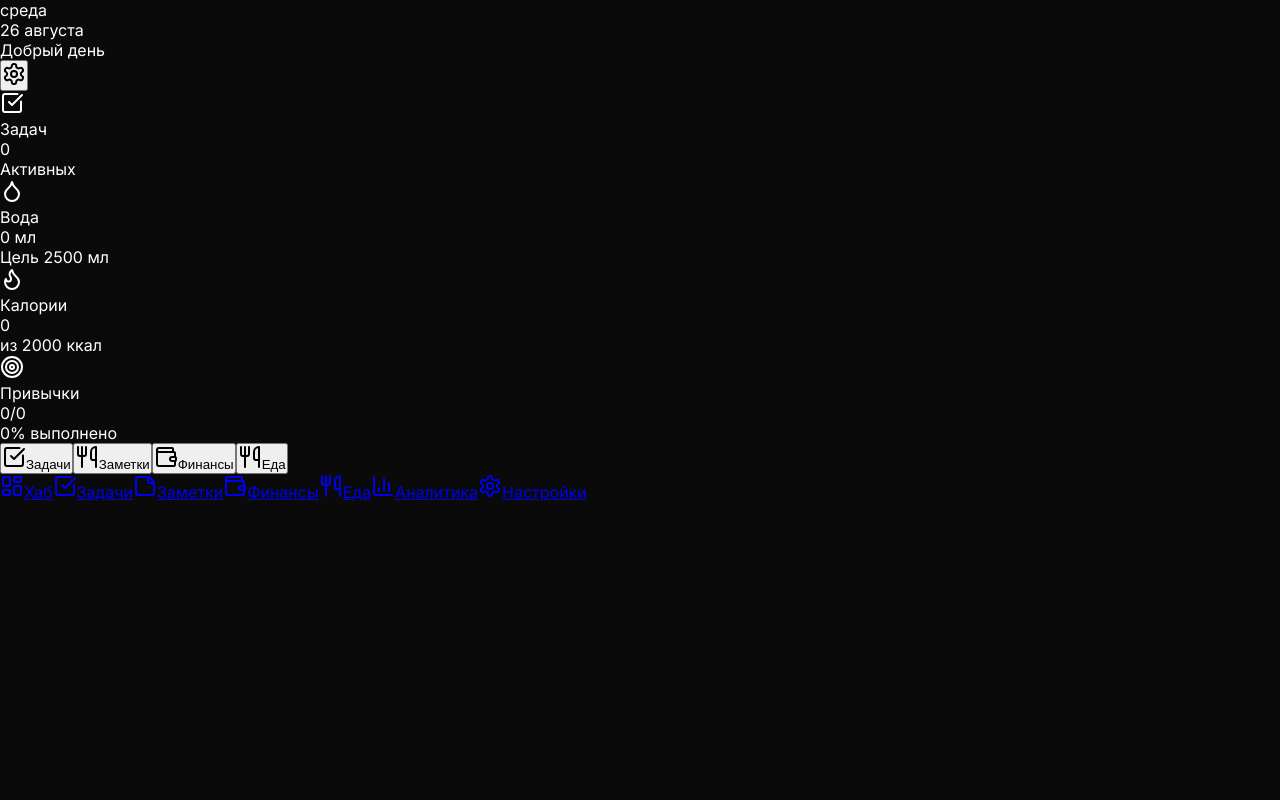
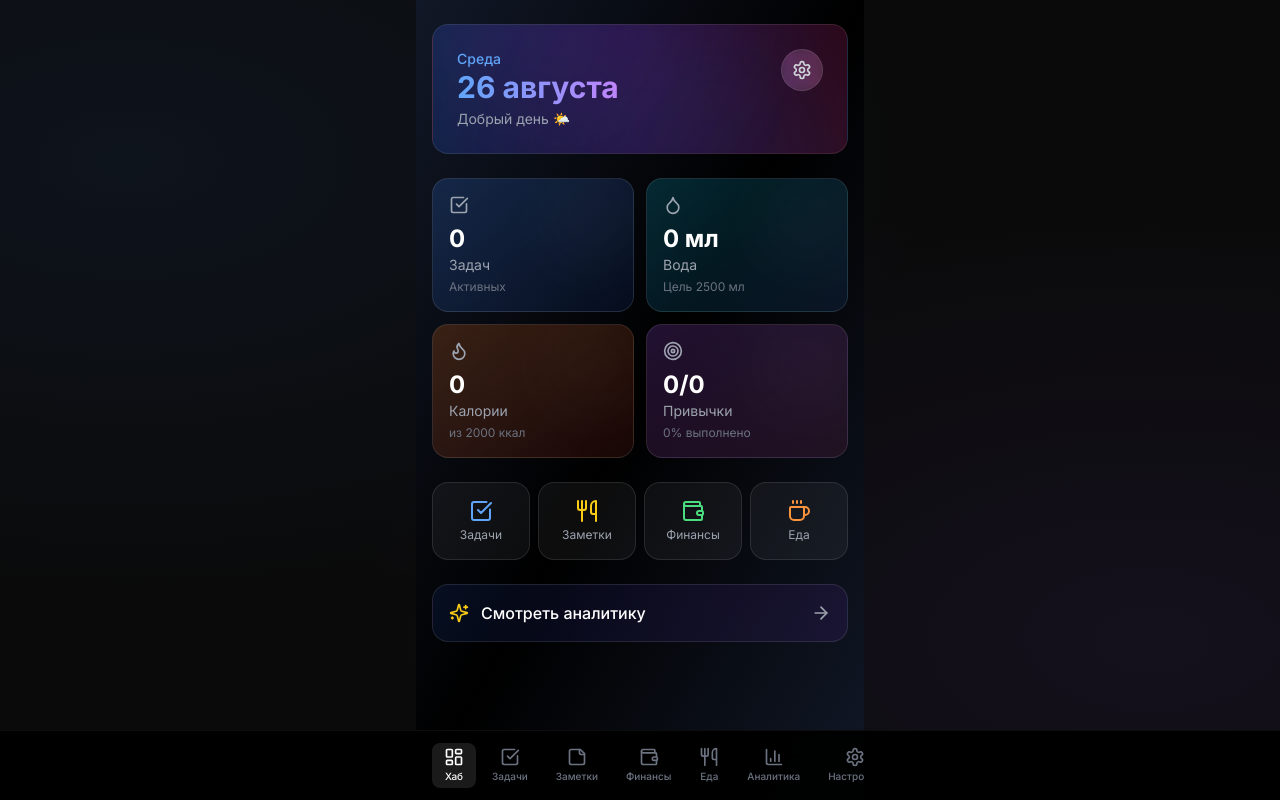
Before and after one commit to CR0CL/thug-life-tracker, a Next.js app: page /digest in a window 1280 px wide. Built offline with nearby package versions, Linux system fonts and the light colour scheme.

Commit message:
🔥 Охуенный дизайн: карточки, градиенты, анимации

```diff
--- a/app/(main)/digest/page.tsx
+++ b/app/(main)/digest/page.tsx
@@ -2,7 +2,11 @@
 
 import { useState, useEffect } from 'react'
 import Link from 'next/link'
-import { Settings, Mic, Loader2, Check, Flame, Droplet, Utensils, Calendar, CheckSquare, Wallet, Target } from 'lucide-react'
+import {
+  Settings, Mic, Loader2, Check, Flame, Droplet, Utensils,
+  CheckSquare, Wallet, Target, Calendar, TrendingUp, TrendingDown,
+  ArrowRight, Sparkles, Zap, Coffee
+} from 'lucide-react'
 import { createClient } from '@/lib/supabase/client'
 import VoiceInputSimple from '@/components/VoiceInputSimple'
 
@@ -28,9 +32,7 @@ export default function DigestPage() {
           .select('water_goal')
           .eq('user_id', user.id)
           .single()
-        if (profile?.water_goal) {
-          setWaterGoal(profile.water_goal)
-        }
+        if (profile?.water_goal) setWaterGoal(profile.water_goal)
         await loadData()
       }
       setLoading(false)
@@ -40,57 +42,32 @@ export default function DigestPage() {
 
   const loadData = async () => {
     const today = new Date().toISOString().split('T')[0]
-
-    const { data: tasksData } = await supabase
-      .from('tasks')
-      .select('*')
-      .eq('is_done', false)
-      .order('created_at', { ascending: true })
+    const { data: tasksData } = await supabase.from('tasks').select('*').eq('is_done', false).order('created_at', { ascending: true })
     setTasks(tasksData || [])
-
-    const { data: waterData } = await supabase
-      .from('water_logs')
-      .select('amount')
-      .gte('logged_at', today)
-      .lt('logged_at', today + 'T23:59:59')
+    const { data: waterData } = await supabase.from('water_logs').select('amount').gte('logged_at', today).lt('logged_at', today + 'T23:59:59')
     const waterTotal = (waterData || []).reduce((sum, w) => sum + (w.amount || 0), 0)
     setWater(waterTotal)
-
-    const { data: foodData } = await supabase
-      .from('food_logs')
-      .select('calories')
-      .gte('logged_at', today)
-      .lt('logged_at', today + 'T23:59:59')
+    const { data: foodData } = await supabase.from('food_logs').select('calories').gte('logged_at', today).lt('logged_at', today + 'T23:59:59')
     const caloriesTotal = (foodData || []).reduce((sum, f) => sum + (f.calories || 0), 0)
     setCalories(caloriesTotal)
-
-    const { data: ritualsData } = await supabase
-      .from('rituals')
-      .select('*')
+    const { data: ritualsData } = await supabase.from('rituals').select('*')
     setRituals(ritualsData || [])
   }
 
   const handleVoiceTranscript = async (text: string) => {
     setMessage(`⏳ Обработка: "${text}"...`)
     setMessageType(null)
-
     try {
       const response = await fetch('/api/voice', {
         method: 'POST',
         headers: { 'Content-Type': 'application/json' },
         body: JSON.stringify({ text, userId })
       })
-
       const data = await response.json()
-
       if (data.success) {
         const typeNames: Record<string, string> = {
-          task: 'Задача',
-          note: 'Заметка',
-          money: 'Транзакция',
-          food: 'Приём пищи',
-          meeting: 'Встреча',
-          ritual: 'Привычка'
+          task: 'Задача', note: 'Заметка', money: 'Транзакция',
+          food: 'Приём пищи', meeting: 'Встреча', ritual: 'Привычка'
         }
         setMessage(`✅ ${typeNames[data.type] || 'Запись'} добавлена: ${data.text}`)
         setMessageType('success')
@@ -103,32 +80,22 @@ export default function DigestPage() {
       setMessage(`❌ Ошибка: ${error}`)
       setMessageType('error')
     }
-
-    setTimeout(() => {
-      setMessage(null)
-      setMessageType(null)
-    }, 5000)
+    setTimeout(() => { setMessage(null); setMessageType(null) }, 5000)
   }
 
   const handleVoiceError = (error: string) => {
     setMessage(`❌ ${error}`)
     setMessageType('error')
-    setTimeout(() => {
-      setMessage(null)
-      setMessageType(null)
-    }, 5000)
+    setTimeout(() => { setMessage(null); setMessageType(null) }, 5000)
   }
 
-  const getDayName = () => {
-    return new Date().toLocaleDateString('ru-RU', { weekday: 'long' })
-  }
-
+  const getDayName = () => new Date().toLocaleDateString('ru-RU', { weekday: 'long' })
   const getGreeting = () => {
     const hour = new Date().getHours()
-    if (hour >= 6 && hour < 12) return 'Доброе утро'
-    if (hour >= 12 && hour < 18) return 'Добрый день'
-    if (hour >= 18 && hour < 23) return 'Добрый вечер'
-    return 'Доброй ночи'
+    if (hour >= 6 && hour < 12) return 'Доброе утро ☀️'
+    if (hour >= 12 && hour < 18) return 'Добрый день 🌤️'
+    if (hour >= 18 && hour < 23) return 'Добрый вечер 🌙'
+    return 'Доброй ночи 🌃'
   }
 
   const activeTasks = tasks.length
@@ -138,129 +105,126 @@ export default function DigestPage() {
 
   if (loading) {
     return (
-      <div className="min-h-screen bg-black flex items-center justify-center">
-        <Loader2 className="w-8 h-8 text-blue-500 animate-spin" />
+      <div className="min-h-screen bg-gradient-to-br from-gray-900 via-black to-gray-900 flex items-center justify-center">
+        <Loader2 className="w-12 h-12 text-blue-500 animate-spin" />
       </div>
     )
   }
 
   return (
-    <div className="min-h-screen bg-black text-white px-4 py-6">
-      {/* Верхняя часть */}
-      <div className="flex justify-between items-start mb-6">
+    <div className="min-h-screen bg-gradient-to-br from-gray-900 via-black to-gray-900 text-white px-4 py-6">
+      {/* Верхняя часть с градиентом */}
+      <div className="relative overflow-hidden rounded-2xl bg-gradient-to-r from-blue-600/20 via-purple-600/20 to-pink-600/20 p-6 mb-6 border border-white/10 backdrop-blur-sm">
+        <div className="absolute top-0 right-0 w-64 h-64 bg-blue-500/10 rounded-full blur-3xl" />
+        <div className="absolute bottom-0 left-0 w-64 h-64 bg-purple-500/10 rounded-full blur-3xl" />
+        <div className="relative z-10 flex justify-between items-start">
           <div>
-          <p className="text-gray-400 text-sm capitalize">{getDayName()}</p>
-          <p className="text-2xl font-bold">
+            <p className="text-sm text-blue-400 font-medium capitalize">{getDayName()}</p>
+            <p className="text-3xl font-bold bg-gradient-to-r from-blue-400 to-purple-400 bg-clip-text text-transparent">
               {new Date().toLocaleDateString('ru-RU', { day: 'numeric', month: 'long' })}
             </p>
             <p className="text-gray-400 text-sm mt-1">{getGreeting()}</p>
           </div>
           <div className="flex items-center gap-2">
             {userId && (
-            <VoiceInputSimple
-              onTranscript={handleVoiceTranscript}
-              onError={handleVoiceError}
-            />
+              <div className="relative">
+                <VoiceInputSimple onTranscript={handleVoiceTranscript} onError={handleVoiceError} />
+                <span className="absolute -top-1 -right-1 w-3 h-3 bg-green-500 rounded-full animate-pulse" />
+              </div>
             )}
             <Link href="/settings">
-            <button className="p-2 bg-white/5 rounded-full border border-white/10 hover:bg-white/10 transition-colors">
-              <Settings className="w-5 h-5 text-gray-400" />
+              <button className="p-2.5 bg-white/10 backdrop-blur-sm rounded-full border border-white/10 hover:bg-white/20 transition-all hover:scale-105">
+                <Settings className="w-5 h-5 text-gray-300" />
               </button>
             </Link>
           </div>
         </div>
+      </div>
 
-      {/* Сообщение */}
       {message && (
-        <div className={`rounded-xl p-3 border mb-4 ${
+        <div className={`rounded-2xl p-4 border backdrop-blur-sm mb-4 animate-fade-in ${
           messageType === 'success'
             ? 'bg-green-500/10 border-green-500/30 text-green-400'
             : messageType === 'error'
             ? 'bg-red-500/10 border-red-500/30 text-red-400'
             : 'bg-blue-500/10 border-blue-500/30 text-blue-400'
         }`}>
-          <p className="text-sm">{message}</p>
+          <p className="text-sm font-medium">{message}</p>
         </div>
       )}
 
-      {/* Задача дня */}
+      {/* Задача дня — красивая карточка */}
       {activeTasks > 0 && (
-        <div className="bg-white/5 rounded-xl p-4 border border-white/10 mb-4">
-          <div className="flex items-center gap-3">
-            <div className="w-6 h-6 rounded-full border-2 border-gray-400 flex items-center justify-center">
-              <Check className="w-4 h-4 text-black opacity-0" />
+        <div className="group relative overflow-hidden rounded-2xl bg-gradient-to-r from-blue-600/10 to-purple-600/10 p-5 border border-white/10 hover:border-blue-500/30 transition-all duration-300 mb-4 cursor-pointer">
+          <div className="absolute top-0 right-0 w-32 h-32 bg-blue-500/5 rounded-full blur-2xl group-hover:scale-150 transition-transform duration-500" />
+          <div className="flex items-center gap-4 relative z-10">
+            <div className="w-12 h-12 rounded-2xl bg-gradient-to-br from-blue-500/20 to-purple-500/20 flex items-center justify-center">
+              <Zap className="w-6 h-6 text-yellow-400" />
             </div>
-            <div>
-              <p className="text-xs text-gray-400">ЗАДАЧА ДНЯ</p>
-              <p className="font-medium">{tasks[0]?.title}</p>
+            <div className="flex-1">
+              <p className="text-xs font-medium text-blue-400 uppercase tracking-wider">Задача дня</p>
+              <p className="text-lg font-semibold">{tasks[0]?.title}</p>
+            </div>
+            <div className="w-8 h-8 rounded-full border-2 border-blue-400/30 flex items-center justify-center group-hover:border-blue-400 transition-colors">
+              <Check className="w-4 h-4 text-blue-400 opacity-0 group-hover:opacity-100 transition-opacity" />
             </div>
           </div>
         </div>
       )}
 
-      {/* Карточки */}
-      <div className="grid grid-cols-2 gap-3">
-        <div className="bg-white/5 rounded-xl p-4 border border-white/10">
-          <div className="flex items-center gap-2 mb-1">
-            <CheckSquare className="w-4 h-4 text-blue-400" />
-            <p className="text-sm text-gray-400">Задач</p>
-          </div>
-          <p className="text-2xl font-bold text-white">{activeTasks}</p>
-          <p className="text-xs text-green-400">Активных</p>
-        </div>
-        <div className="bg-white/5 rounded-xl p-4 border border-white/10">
-          <div className="flex items-center gap-2 mb-1">
-            <Droplet className="w-4 h-4 text-blue-400" />
-            <p className="text-sm text-gray-400">Вода</p>
-          </div>
-          <p className="text-2xl font-bold text-white">{water} мл</p>
-          <p className="text-xs text-gray-400">Цель {waterGoal} мл</p>
-        </div>
-        <div className="bg-white/5 rounded-xl p-4 border border-white/10">
-          <div className="flex items-center gap-2 mb-1">
-            <Flame className="w-4 h-4 text-orange-400" />
-            <p className="text-sm text-gray-400">Калории</p>
-          </div>
-          <p className="text-2xl font-bold text-white">{calories}</p>
-          <p className="text-xs text-gray-400">из 2000 ккал</p>
-        </div>
-        <div className="bg-white/5 rounded-xl p-4 border border-white/10">
-          <div className="flex items-center gap-2 mb-1">
-            <Target className="w-4 h-4 text-purple-400" />
-            <p className="text-sm text-gray-400">Привычки</p>
-          </div>
-          <p className="text-2xl font-bold text-white">{doneRituals}/{totalRituals}</p>
-          <p className="text-xs text-green-400">{ritualProgress}% выполнено</p>
+      {/* Карточки статистики — теперь с иконками и градиентами */}
+      <div className="grid grid-cols-2 gap-3 mb-6">
+        {[
+          { icon: CheckSquare, label: 'Задач', value: activeTasks, sub: 'Активных', color: 'from-blue-500/20 to-blue-600/10' },
+          { icon: Droplet, label: 'Вода', value: `${water} мл`, sub: `Цель ${waterGoal} мл`, color: 'from-cyan-500/20 to-blue-500/10' },
+          { icon: Flame, label: 'Калории', value: calories, sub: 'из 2000 ккал', color: 'from-orange-500/20 to-red-500/10' },
+          { icon: Target, label: 'Привычки', value: `${doneRituals}/${totalRituals}`, sub: `${ritualProgress}% выполнено`, color: 'from-purple-500/20 to-pink-500/10' }
+        ].map((item, i) => (
+          <div key={i} className={`group relative overflow-hidden rounded-2xl bg-gradient-to-br ${item.color} p-4 border border-white/10 hover:border-white/20 transition-all duration-300 hover:scale-[1.02]`}>
+            <div className="absolute top-0 right-0 w-20 h-20 bg-white/5 rounded-full blur-2xl group-hover:scale-150 transition-transform duration-500" />
+            <div className="relative z-10">
+              <item.icon className="w-5 h-5 text-gray-400 mb-2" />
+              <p className="text-2xl font-bold">{item.value}</p>
+              <p className="text-sm text-gray-400">{item.label}</p>
+              <p className="text-xs text-gray-500 mt-1">{item.sub}</p>
             </div>
           </div>
+        ))}
+      </div>
 
-      {/* Быстрый доступ */}
-      <div className="mt-6 grid grid-cols-4 gap-2">
-        <Link href="/tasks">
-          <button className="w-full bg-white/5 rounded-xl p-3 border border-white/10 hover:bg-white/10 transition-colors text-center">
-            <CheckSquare className="w-5 h-5 text-blue-400 mx-auto mb-1" />
-            <span className="text-xs text-gray-400">Задачи</span>
-          </button>
+      {/* Быстрый доступ — теперь с иконками и эффектами */}
+      <div className="grid grid-cols-4 gap-2">
+        {[
+          { icon: CheckSquare, label: 'Задачи', href: '/tasks', color: 'blue' },
+          { icon: Utensils, label: 'Заметки', href: '/notes', color: 'yellow' },
+          { icon: Wallet, label: 'Финансы', href: '/money', color: 'green' },
+          { icon: Coffee, label: 'Еда', href: '/food', color: 'orange' }
+        ].map((item, i) => (
+          <Link key={i} href={item.href}>
+            <div className={`group relative overflow-hidden rounded-2xl bg-white/5 p-4 border border-white/10 hover:border-${item.color}-500/30 transition-all duration-300 hover:scale-105 cursor-pointer text-center`}>
+              <div className={`absolute inset-0 bg-gradient-to-br from-${item.color}-500/0 to-${item.color}-500/5 opacity-0 group-hover:opacity-100 transition-opacity duration-300`} />
+              <div className="relative z-10">
+                <item.icon className={`w-6 h-6 text-${item.color}-400 mx-auto mb-1 group-hover:scale-110 transition-transform duration-300`} />
+                <p className="text-xs text-gray-400 group-hover:text-white transition-colors duration-300">{item.label}</p>
+              </div>
+            </div>
           </Link>
-        <Link href="/notes">
-          <button className="w-full bg-white/5 rounded-xl p-3 border border-white/10 hover:bg-white/10 transition-colors text-center">
-            <Utensils className="w-5 h-5 text-yellow-400 mx-auto mb-1" />
-            <span className="text-xs text-gray-400">Заметки</span>
-          </button>
+        ))}
+      </div>
+
+      {/* Кнопка "Перейти к аналитике" */}
+      <Link href="/analytics">
+        <div className="mt-6 group relative overflow-hidden rounded-2xl bg-gradient-to-r from-blue-600/10 to-purple-600/10 p-4 border border-white/10 hover:border-blue-500/30 transition-all duration-300 cursor-pointer">
+          <div className="absolute inset-0 bg-gradient-to-r from-blue-500/0 to-purple-500/0 group-hover:from-blue-500/5 group-hover:to-purple-500/5 transition-all duration-300" />
+          <div className="relative z-10 flex items-center justify-between">
+            <div className="flex items-center gap-3">
+              <Sparkles className="w-5 h-5 text-yellow-400" />
+              <span className="font-medium">Смотреть аналитику</span>
+            </div>
+            <ArrowRight className="w-5 h-5 text-gray-400 group-hover:translate-x-1 transition-transform duration-300" />
+          </div>
+        </div>
       </Link>
-        <Link href="/money">
-          <button className="w-full bg-white/5 rounded-xl p-3 border border-white/10 hover:bg-white/10 transition-colors text-center">
-            <Wallet className="w-5 h-5 text-green-400 mx-auto mb-1" />
-            <span className="text-xs text-gray-400">Финансы</span>
-          </button>
-        </Link>
-        <Link href="/food">
-          <button className="w-full bg-white/5 rounded-xl p-3 border border-white/10 hover:bg-white/10 transition-colors text-center">
-            <Utensils className="w-5 h-5 text-orange-400 mx-auto mb-1" />
-            <span className="text-xs text-gray-400">Еда</span>
-          </button>
-        </Link>
-      </div>
     </div>
   )
 }
--- a/app/layout.tsx
+++ b/app/layout.tsx
@@ -1,7 +1,11 @@
 import type { Metadata } from 'next'
 import { Inter } from 'next/font/google'
+import '@/styles/globals.css'
 
-const inter = Inter({ subsets: ['latin'] })
+const inter = Inter({
+  subsets: ['latin', 'cyrillic'],
+  display: 'swap',
+})
 
 export const metadata: Metadata = {
   title: 'Thug Life Tracker',
@@ -14,10 +18,7 @@ export default function RootLayout({
   children: React.ReactNode
 }) {
   return (
-    <html lang="ru">
-      <head>
-        <link rel="stylesheet" href="/styles.css" />
-      </head>
+    <html lang="ru" className="dark">
       <body className={inter.className}>
         {children}
       </body>
--- a/styles/globals.css
+++ b/styles/globals.css
@@ -2,10 +2,71 @@
 @tailwind components;
 @tailwind utilities;
 
-.scrollbar-hide::-webkit-scrollbar {
-  display: none;
+@layer base {
+  :root {
+    --background: 0 0% 100%;
+    --foreground: 222.2 84% 4.9%;
+  }
+
+  .dark {
+    --background: 222.2 84% 4.9%;
+    --foreground: 210 40% 98%;
+  }
 }
-.scrollbar-hide {
-  -ms-overflow-style: none;
-  scrollbar-width: none;
+
+* {
+  margin: 0;
+  padding: 0;
+  box-sizing: border-box;
 }
+
+body {
+  background: #0a0a0a;
+  color: #ffffff;
+  font-family: 'Inter', system-ui, -apple-system, sans-serif;
+  min-height: 100vh;
+  background-image:
+    radial-gradient(ellipse at 10% 20%, rgba(59, 130, 246, 0.08) 0%, transparent 50%),
+    radial-gradient(ellipse at 90% 80%, rgba(139, 92, 246, 0.08) 0%, transparent 50%);
+}
+
+/* Стили для карточек */
+.glass-card {
+  background: rgba(255, 255, 255, 0.03);
+  backdrop-filter: blur(12px);
+  -webkit-backdrop-filter: blur(12px);
+  border: 1px solid rgba(255, 255, 255, 0.06);
+  border-radius: 20px;
+  transition: all 0.3s ease;
+}
+
+.glass-card:hover {
+  background: rgba(255, 255, 255, 0.06);
+  border-color: rgba(255, 255, 255, 0.12);
+  transform: translateY(-2px);
+  box-shadow: 0 12px 40px rgba(0, 0, 0, 0.4);
+}
+
+/* Градиентный текст */
+.gradient-text {
+  background: linear-gradient(135deg, #60a5fa, #a78bfa);
+  -webkit-background-clip: text;
+  -webkit-text-fill-color: transparent;
+  background-clip: text;
+}
+
+/* Анимация появления */
+@keyframes fadeInUp {
+  from {
+    opacity: 0;
+    transform: translateY(20px);
+  }
+  to {
+    opacity: 1;
+    transform: translateY(0);
+  }
+}
+
+.animate-fade-in-up {
+  animation: fadeInUp 0.6s ease-out forwards;
+}
```
Lines whose indentation alone changed are shown as unchanged.
